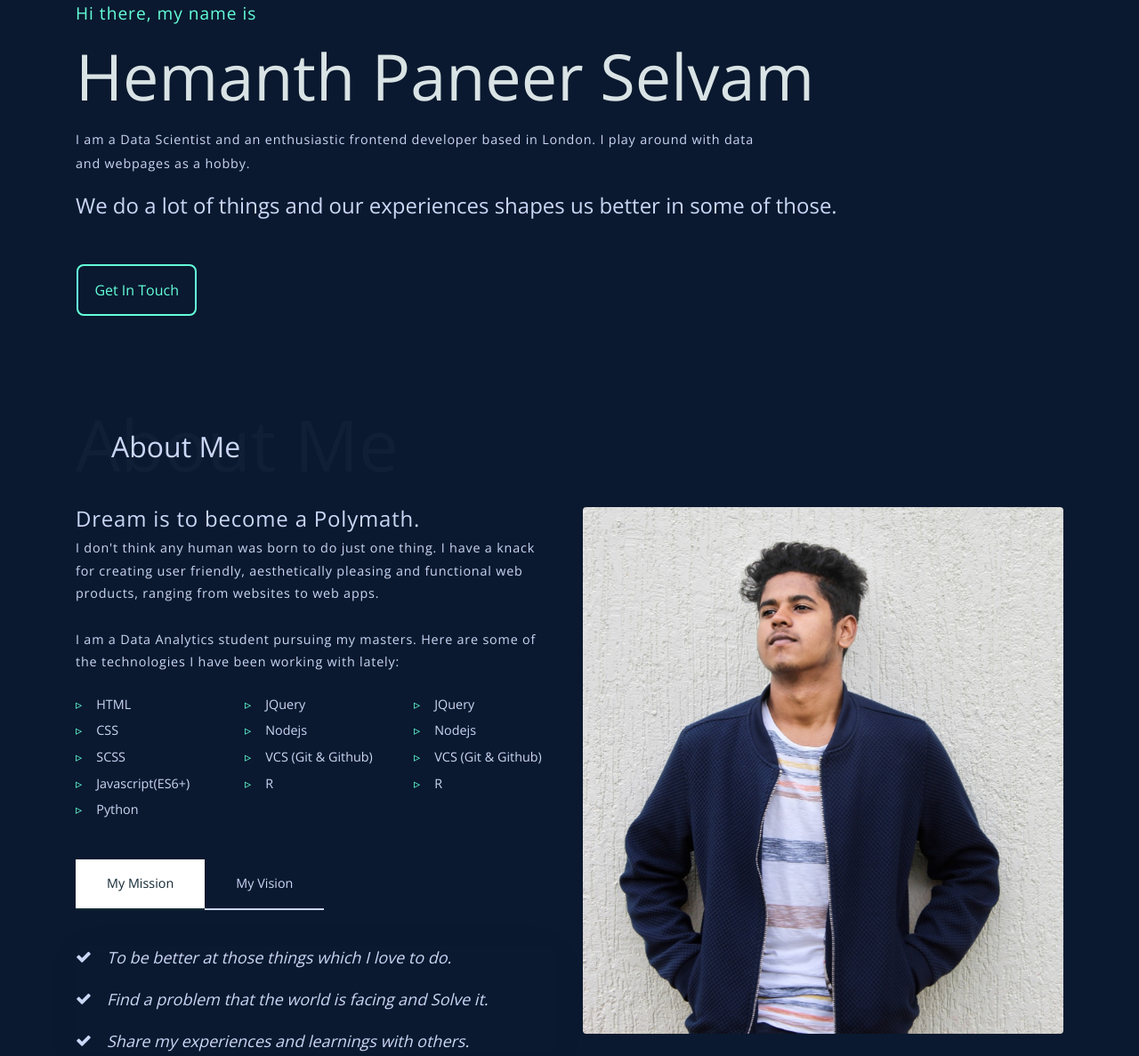
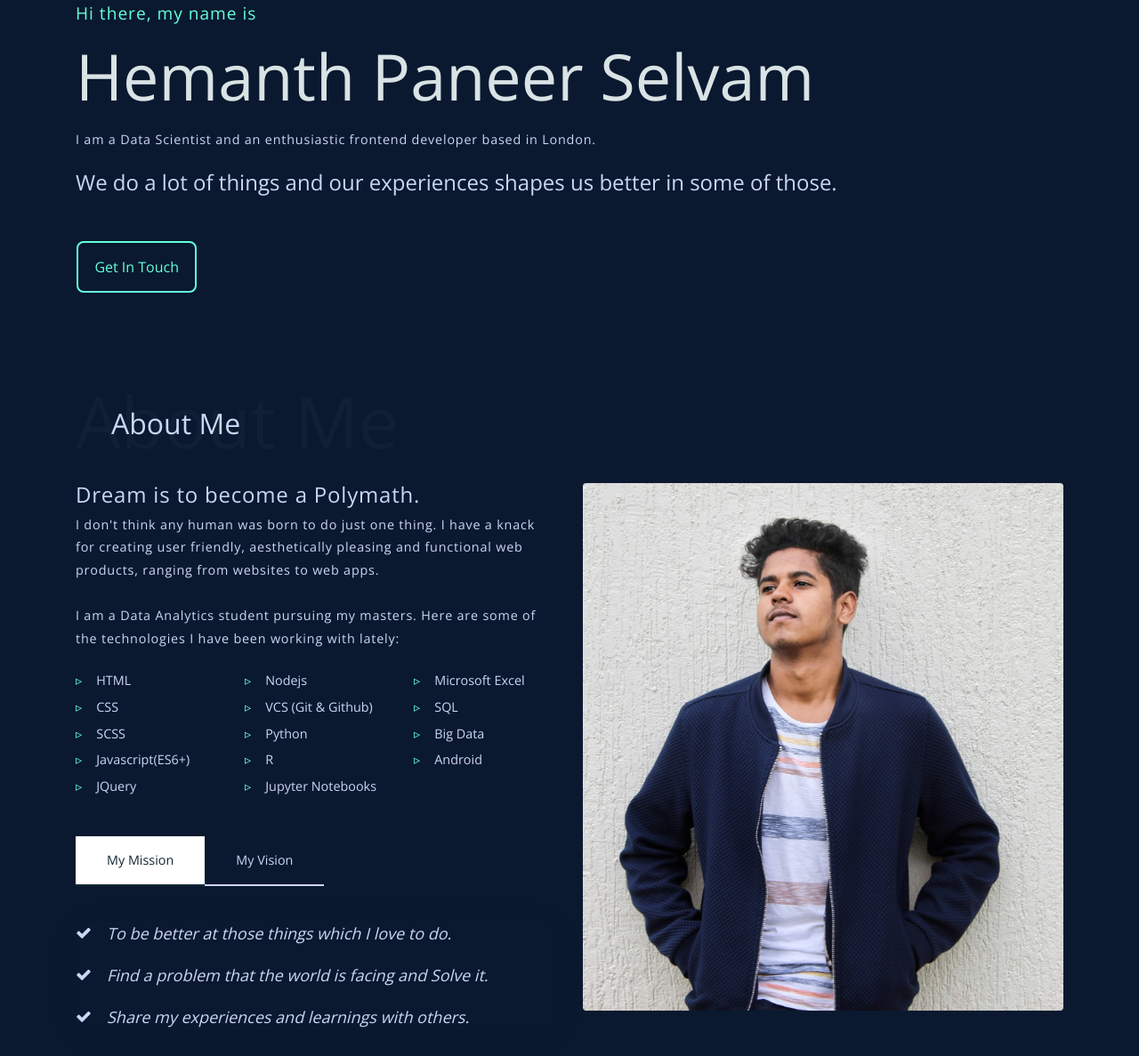
Before and after one commit to hemanth98/my-portfolio, a website: page index.html in a window 1280 px wide. Shown: the part 87-1274 px from the top of the page at 89% size. Drawn offline with nearby package versions, Linux system fonts and the light colour scheme.

Commit message:
Update index.html

```diff
--- a/index.html
+++ b/index.html
@@ -74,7 +74,7 @@
         <h1 class="hero-heading">Hi there, my name is</h1>
         <h2 class="hero-subheading mt-3">Hemanth Paneer Selvam</h2>
         <p class="hero-description mt-3">
-          I am a Data Scientist  and an enthusiastic frontend developer based in London. I play around with data and webpages as a hobby.
+          I am a Data Scientist  and an enthusiastic frontend developer based in London.
         </p>
         <p class="heroCodeSub mt-3" style="font-size:x-large;">We do a lot of things and our experiences shapes us better in some of those.</p>
         <button class="btn hero-btn mt-5">
@@ -103,19 +103,20 @@
                       <li>CSS</li>
                       <li>SCSS</li>
                       <li>Javascript(ES6+)</li>
-                      <li>Python</li>
+                      <li>JQuery</li>
                     </div>
                     <div class="col-4">
-                      <li>JQuery</li>
                       <li>Nodejs</li>
                       <li>VCS (Git & Github)</li>
+                      <li>Python</li>
                       <li>R</li>
+                      <li>Jupyter Notebooks</li>
                     </div>
                     <div class="col-4">
-                      <li>JQuery</li>
-                      <li>Nodejs</li>
-                      <li>VCS (Git & Github)</li>
-                      <li>R</li>
+                      <li>Microsoft Excel</li>
+                      <li>SQL</li>
+                      <li>Big Data</li>
+                      <li>Android</li>
                     </div>
                   </div>
                 </ul>
```
